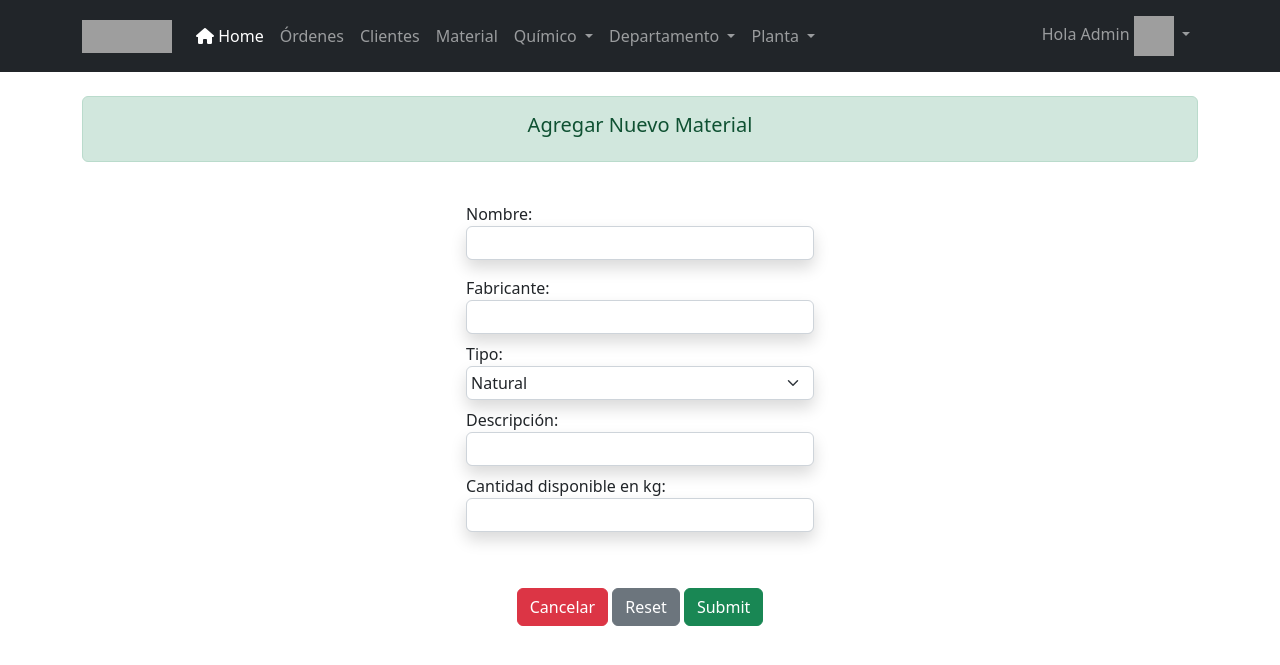
After one commit to oscdev11/LV_KeterIntegrador5to, a CodeIgniter app: page /keter_integrador/index.php/materialesc/insertMaterial in a window 1280 px wide. The commit adds this page. Shown: the top 665 px of the page. Run offline with CodeIgniter, Linux system fonts and the light colour scheme; some libraries are stand-ins or nearby versions; grey boxes are pictures that could not be loaded.

Commit message:
materiales

```diff
--- a/application/controllers/ClientesC.php
+++ b/application/controllers/ClientesC.php
@@ -56,7 +56,6 @@ class ClientesC extends CI_Controller
 
         $data['cliente'] = $this->ClientesM->getCliente($id_Cliente);
 
-
         $this->load->helper(array('form', 'url'));
 
                 $this->load->library('form_validation');
--- a/application/controllers/MaterialesC.php
+++ b/application/controllers/MaterialesC.php
@@ -13,7 +13,53 @@
 
             $this->load->view('materiales/listaMateriales.php', $data);
         }
+
+        //ver Material
+        public function detalleMaterial($id_Material){
+            $this->load->model('MaterialesM');
+            $data['material'] = $this->MaterialesM->getMaterial($id_Material);
+
+            $this->load->view('headers/head.php');
+            $this->load->view('headers/menu.php');
+            $this->load->view('headers/footer.php');
+            $this->load->view('materiales/detalleMaterial.php', $data);
+        }
+
+        // inserción de Material
+        public function insertMaterial(){
+            $this->load->model('MaterialesM');
+            $this->load->helper(array('form', 'url'));
+                $this->load->library('form_validation');
+                $this->form_validation->set_rules('nombre', 'nombre', 'required');
+
+                if($this->form_validation->run() == FALSE){
+                    $this->load->view('headers/head.php');
+                    $this->load->view('headers/menu.php');
+                    $this->load->view('headers/footer.php');
+                    $this->load->view('materiales/insertMaterial');
+                } else{
+                    $this->MaterialesM->insertMaterial();
+                    redirect(base_url('index.php/MaterialesC/show'), 'refresh');
+                }
+        }
+
+        // actualizar información de Material
+        public function updateMaterial($id_Material){
+            $this->load->model('MaterialesM');
+            $data['material'] = $this->MaterialesM->getMaterial($id_Material);
+            $this->load->helper(array('form', 'url'));
+                $this->load->library('form_validation');
+                $this->form_validation->set_rules('nombre', 'nombre', 'required');
+
+                if($this->form_validation->run() == FALSE){
+                    $this->load->view('headers/head.php');
+                    $this->load->view('headers/menu.php');
+                    $this->load->view('headers/footer.php');
+                    $this->load->view('materiales/updateMaterial', $data);
+                } else{
+                    $this->MaterialesM->updateMaterial($id_Material);
+                    redirect(base_url('index.php/MaterialesC/show'), 'refresh');
+                }
+        }
     }
-
-
 ?>
--- a/application/models/MaterialesM.php
+++ b/application/models/MaterialesM.php
@@ -7,6 +7,39 @@
             $query = $this->db->get('material');
             return $query->result();
         }
+
+        // ver detalles del Material (getMaterial)
+        function getMaterial($id_Material){
+            $this->db->where('id_Material', $id_Material);
+            $query = $this->db->get('material');
+            return $query->result();
+        }
+
+        // inesrción de Material
+        function insertMaterial(){
+            $data = array(
+                'nombre' => $this->input->post('nombre'),
+                'fabricante' => $this->input->post('fabricante'),
+                'tipo' => $this->input->post('tipo'),
+                'descripcion' => $this->input->post('descripcion'),
+                'cantidadDisponible' => $this->input->post('cantidadDisponible')
+            );
+
+            $this->db->insert('material', $data);
+        }
+
+        function updateMaterial($id_Material){
+            $data = array(
+                'nombre' => $this->input->post('nombre'),
+                'fabricante' => $this->input->post('fabricante'),
+                'tipo' => $this->input->post('tipo'),
+                'descripcion' => $this->input->post('descripcion'),
+                'cantidadDisponible' => $this->input->post('cantidadDisponible')
+            );
+
+            $this->db->where('id_Material', $id_Material);
+            $this->db->update('material', $data);
+        }
     }
 
 
--- /dev/null
+++ b/application/views/materiales/insertMaterial.php
@@ -0,0 +1,45 @@
+<div class="container">
+
+<br>
+<div class="alert alert-success align-middle" role="alert" align="center"><h5>Agregar Nuevo Material</h5></div>
+<br>
+
+    <?php echo validation_errors(); ?>
+
+    <form action="<?=base_url('index.php/MaterialesC/insertMaterial') ?>" method="POST">
+
+    <div class="container">
+        <div class="row justify-content-center">
+            <div class="col-4">
+                <label for="">Nombre: </label>
+                <input type="text" class="form-control shadow p-1 mb-3 bg-body rounded" name="nombre">
+
+                <label for="">Fabricante: </label>
+                <input type="text" class="form-control shadow p-1 mb-2 bg-body rounded" name="fabricante">
+
+                <label for="">Tipo: </label>
+                <select name="tipo" id="" class="form-select shadow p-1 mb-2 bg-body rounded">
+                    <option value="Natural">Natural</option>
+                    <option value="Sintético">Sintético</option>
+                </select>
+
+                <label for="">Descripción: </label>
+                <input type="text" class="form-control shadow p-1 mb-2 bg-body rounded" name="descripcion">
+
+                <label for="">Cantidad disponible en kg: </label>
+                <input type="number" class="form-control shadow p-1 mb-2 bg-body rounded" name="cantidadDisponible" min="1">
+
+            </div>
+        </div>
+    </div>
+<br><br>
+
+    <div class="container" align="center">
+        <a class="btn btn-danger" href="<?=base_url('index.php/MaterialesC/show') ?>">Cancelar</a>
+        <input class="btn btn-secondary" type="reset">
+        <input class="btn btn-success" type="submit">
+
+    </div>
+
+    </form>
+</div>
--- a/application/views/materiales/listaMateriales.php
+++ b/application/views/materiales/listaMateriales.php
@@ -15,6 +15,7 @@
             <th class="w-auto p-3">ID</th>
             <th class="w-auto p-3">Nombre</th>
             <th class="w-auto p-3">Fabricante</th>
+            <th class="w-auto p-3">Tipo</th>
             <th class="w-auto p-3">Descripción</th>
             <th class="w-auto p-3">Cantidad Disponible</th>
         </thead>
@@ -30,8 +31,9 @@
                     <td class="w-auto p-3 align-middle"><?=$key->id_Material ?></td>
                     <td class="w-auto p-3 align-middle"><?=$key->nombre ?></td>
                     <td class="w-auto p-3 align-middle"><?=$key->fabricante ?></td>
+                    <td class="w-auto p-3 align-middle"><?=$key->tipo ?></td>
                     <td class="w-auto p-3 align-middle"><?=$key->descripcion ?></td>
-                    <td class="w-auto p-3 align-middle"><?=$key->cantidadDisponible ?> ml.</td>
+                    <td class="w-auto p-3 align-middle"><?=$key->cantidadDisponible ?> kg.</td>
                 </tr>
             <?php endforeach ?>
         </tbody>
```
Also changed, not shown: application/views/materiales/detalleMaterial.php (+9 -33 lines), application/views/materiales/updateMaterial.php (added, +45 -0 lines).
